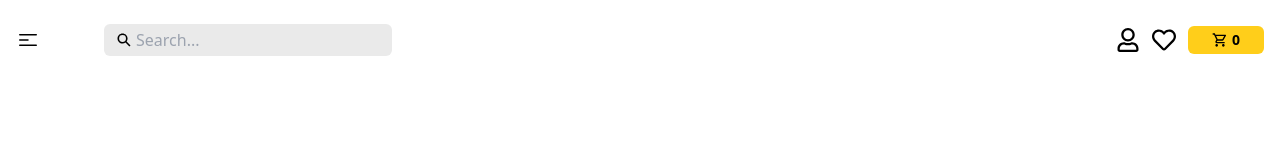
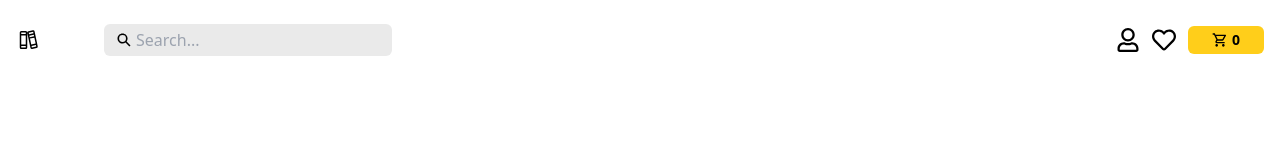
Before and after one commit to rem422/book_store_mern_project, a React (Vite) app in the folder frontend/: page / in a window 1280 px wide. Shown: the top 160 px of the page. Built offline with nearby package versions, Linux system fonts and the light colour scheme.

Commit message:
Book Store MERN Project

```diff
--- a/frontend/src/components/Footer.jsx
+++ b/frontend/src/components/Footer.jsx
@@ -26,7 +26,7 @@ const Footer = () => {
             <input
               type="email"
               placeholder="Enter your email"
-              className="w-full px-4 py-2 rounded-l-md text-black"
+              className="w-full px-4 py-2 rounded-l-md text-black focus:outline-none"
             />
             <button className="bg-primary px-6 py-2 rounded-r-md hover:bg-primary-dark">
               Subscribe
--- a/frontend/src/components/Navbar.jsx
+++ b/frontend/src/components/Navbar.jsx
@@ -1,6 +1,6 @@
 import { useState } from 'react';
 import { Link } from "react-router-dom";
-import { HiBars3CenterLeft } from "react-icons/hi2";
+import { PiBooks } from "react-icons/pi";
 import { IoSearchSharp } from "react-icons/io5";
 import { FaRegUser } from "react-icons/fa";
 import { FaRegHeart } from "react-icons/fa";
@@ -25,7 +25,7 @@ const Navbar = () => {
         {/* left side */}
         <div className="flex items-center md:gap-16 gap-4">
           <Link to="/">
-            <HiBars3CenterLeft className="size-6"/>
+            <PiBooks className="size-6"/>
           </Link>
           {/* search input */}
           <div className="relative sm:w-72 w-40 space-x-0">
```
